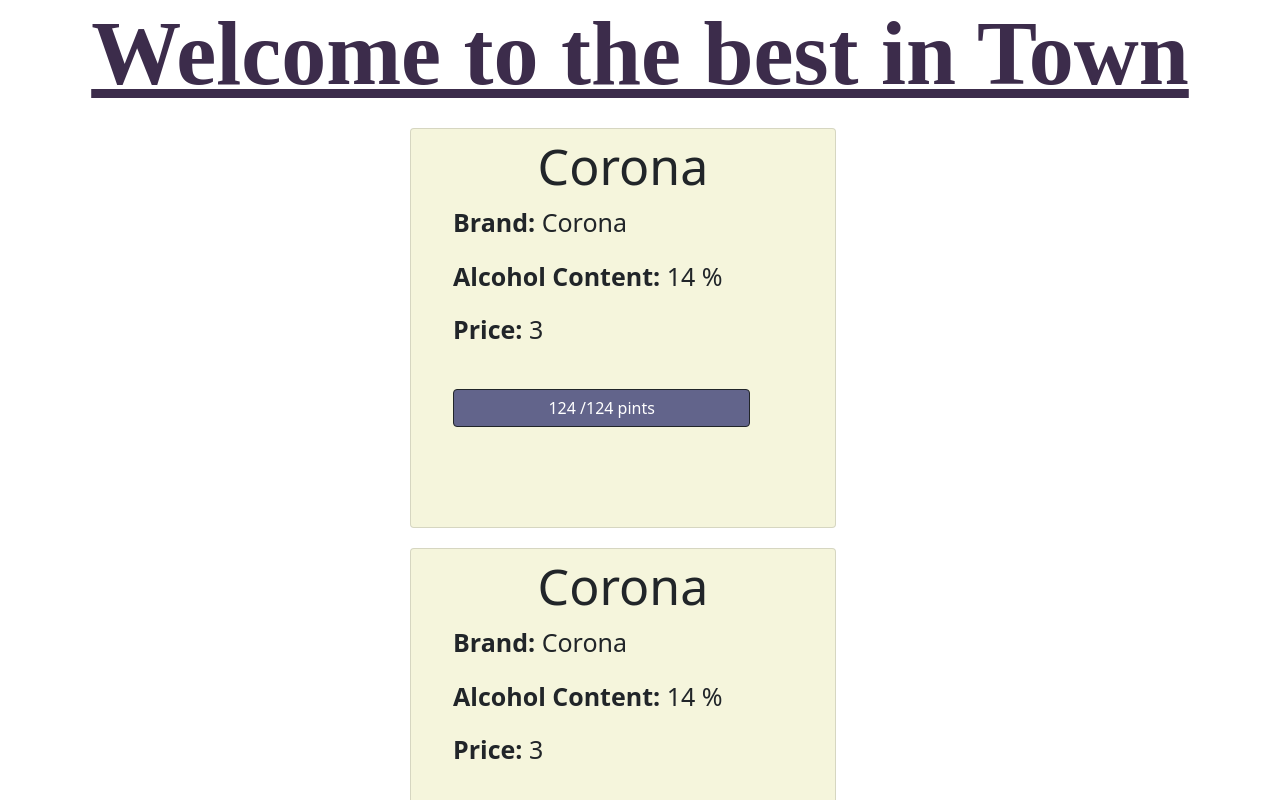
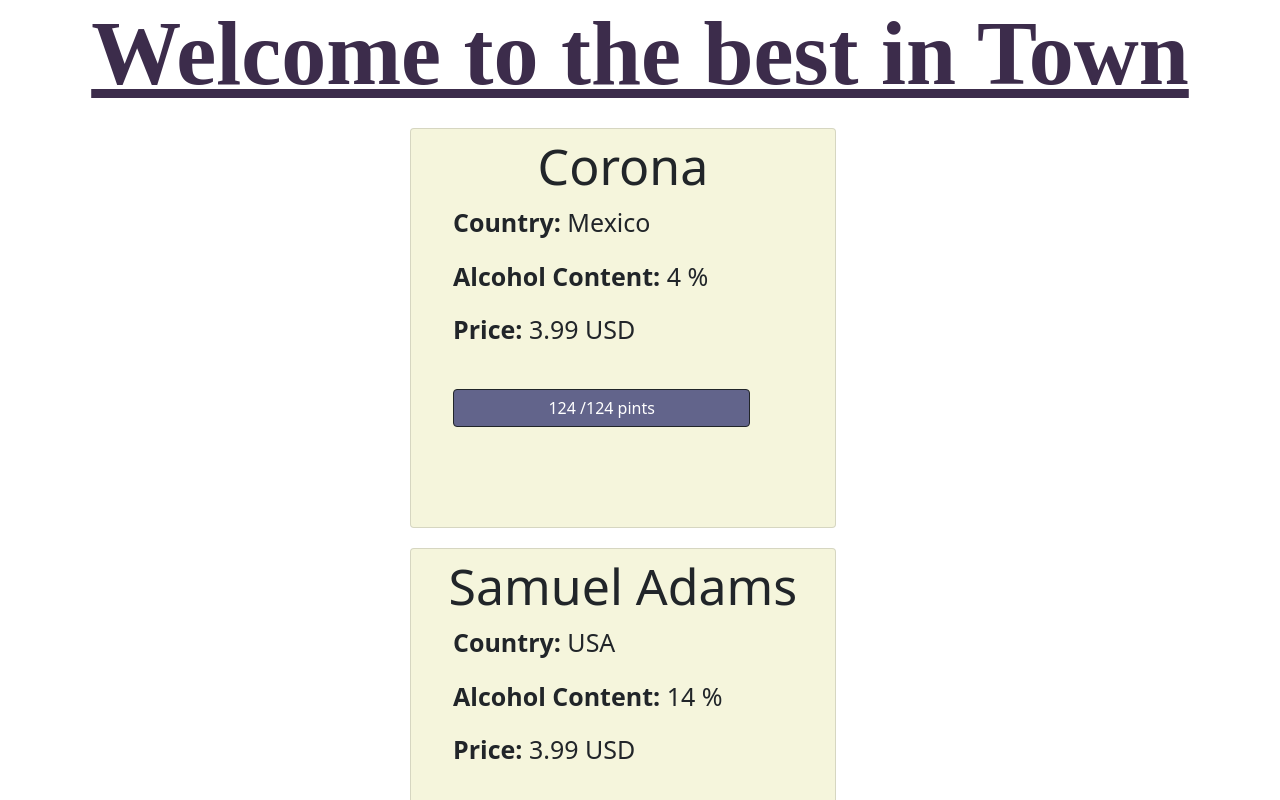
Before and after one commit to MeronTekie/tap-room-react, a React (Create React App) app: page / in a window 1280 px wide. Shown: the top 800 px of the page. Built offline with nearby package versions, Linux system fonts and the light colour scheme.

Commit message:
Fix typos and style the project

```diff
--- a/src/components/Keg.js/Keg.js
+++ b/src/components/Keg.js/Keg.js
@@ -12,13 +12,13 @@
 						<div className="col-12 title">{props.name}</div>
 						<div className="col-12 content">
 							<p>
-								<strong>Brand: </strong> {props.brandName}
+								<strong>Country: </strong> {props.country}
 							</p>
 							<p>
 								<strong>Alcohol Content: </strong> {props.alcoholContent} %
 							</p>
 							<p>
-								<strong> Price: </strong> {props.price}
+								<strong> Price: </strong> {props.price}.99 USD
 							</p>
 							<br />
 							<button className="btn btn-dark buttons">
--- a/src/components/KegControl/KegControl.js
+++ b/src/components/KegControl/KegControl.js
@@ -15,23 +15,23 @@
       mainKegList:[
         {
           name: 'Corona',
-          brandName:'Corona',
-          alcoholContent:14,
-          type:'Draft',
+          country:'Mexico',
+          alcoholContent:4,
+          type:'Pilsner',
           price:3,
           pints:124
         },
         {
-          name: 'Corona',
-          brandName:'Corona',
+          name: 'Samuel Adams',
+          country:'USA',
           alcoholContent:14,
-          type:'Draft',
+          type:'Lager',
           price:3,
           pints:124
         },
         {
-          name: 'Corona',
-          brandName:'Corona',
+          name: 'Stella',
+          country:'Belgium',
           alcoholContent:14,
           type:'Draft',
           price:3,
@@ -48,7 +48,8 @@
       this.setState({
         formVisibleOnPage:false,
         selectedKeg:null,
-        edit:false
+        edit:false,
+        pints:124
       });
     } else{
       this.setState(prevState =>(
--- a/src/components/KegDetails/KegDetails.css
+++ b/src/components/KegDetails/KegDetails.css
@@ -12,3 +12,6 @@
 .text{
   margin-left: 10%;
 }
+.buttons{
+  margin-left: 40%;
+}
--- a/src/components/KegDetails/KegDetails.js
+++ b/src/components/KegDetails/KegDetails.js
@@ -19,10 +19,14 @@
 							<p>Alcohol:{keg.alcoholContent} % </p>
 							<p>Pints:{keg.pints}</p>
 						</div>
-					  <div>
-					  	<button className="btn btn-primary" onClick={props.onClickingEdit}>Update </button>
-			        <button  className="btn btn-success" onClick={()=>onClickingDecrement(keg.id)}>Sell</button>
-			        <button  className="btn btn-danger" onClick={() => onClickingDelete(keg.id)}>Delete</button>
+					  <div className="buttons">
+							<div >
+								<button className="btn btn-primary col-6" onClick={props.onClickingEdit}>Update </button>
+								<button  className="btn btn-success col-6" onClick={()=>onClickingDecrement(keg.id)}>Sell</button>
+							</div>
+							<div>
+								<button  className="btn btn-danger col-12" onClick={() => onClickingDelete(keg.id)}>Delete</button>
+							</div>
 						</div>
 					</div>
 		   	</div>
--- a/src/components/List/List.js
+++ b/src/components/List/List.js
@@ -9,7 +9,7 @@
 				<Keg
 				  whenKegClicked={props.onSelect}
 					name={keg.name}
-          brandName={keg.brandName}
+          country={keg.country}
           price={keg.price}
 					type={keg.type}
 					alcoholContent={keg.alcoholContent}
--- a/src/components/NewKegForm/NewKegForm.js
+++ b/src/components/NewKegForm/NewKegForm.js
@@ -9,7 +9,7 @@
     event.preventDefault();
     props.onNewKegCreation({
       name: event.target.name.value,
-      brandName: event.target.brandName.value,
+      country: event.target.country.value,
       price: parseInt(event.target.price.value),
       alcoholContent: parseInt(event.target.alcoholContent.value),
       type: event.target.type.value,
--- a/src/components/ReusableForm/ReusableForm.js
+++ b/src/components/ReusableForm/ReusableForm.js
@@ -16,8 +16,8 @@
         <br />
         <input
         type="text"
-        name="brandName"
-        placeholder='Brand:' />
+        name="country"
+        placeholder='Country:' />
         <br />
         <br />
         <input
```
